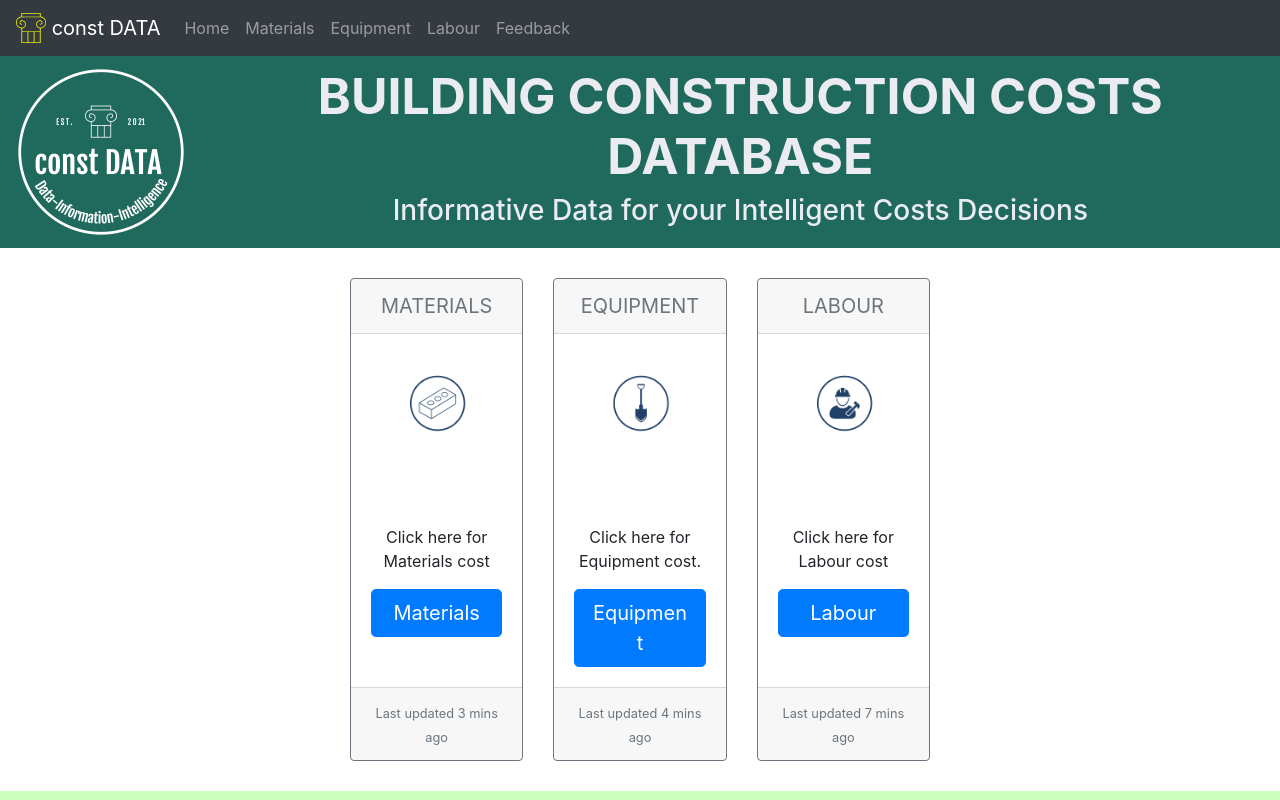
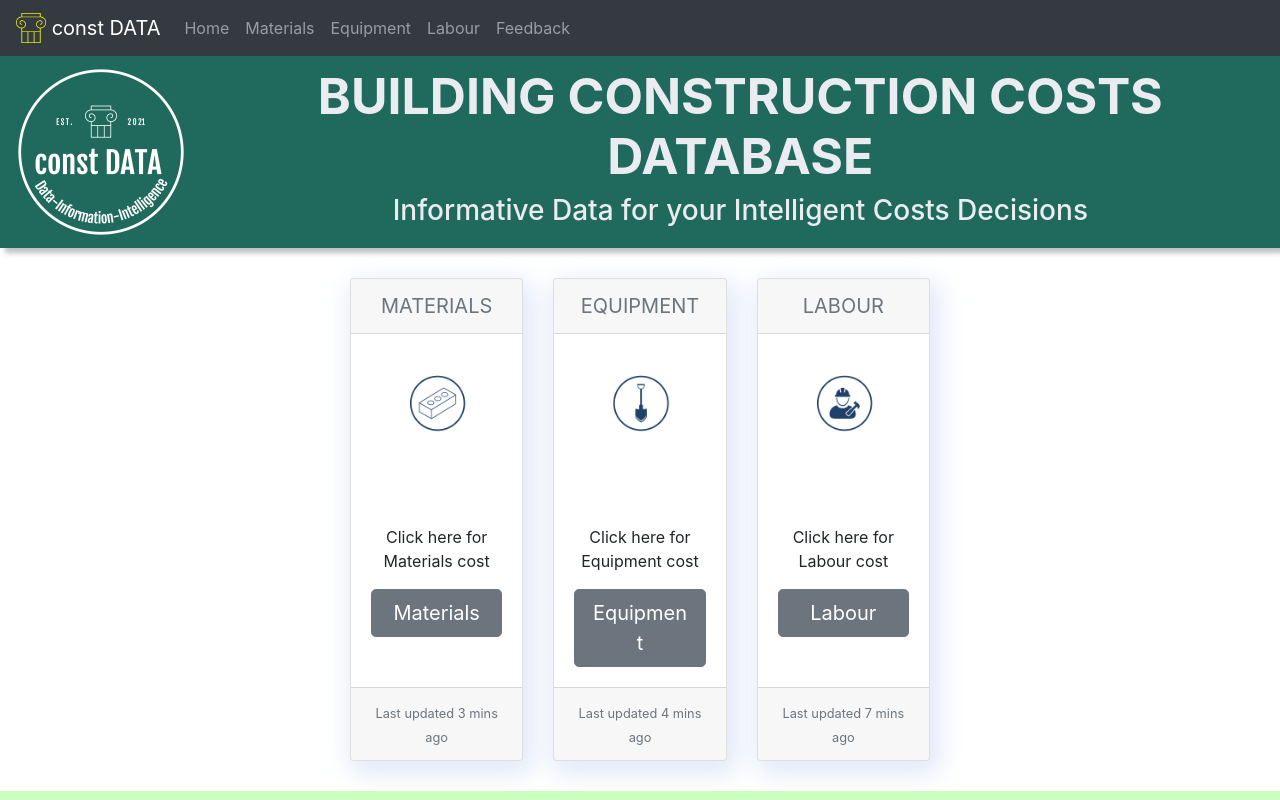
Before and after one commit to kilpatrickap/constdatawebsite, a React (Create React App) app: page / in a window 1280 px wide. Shown: the top 800 px of the page. Built offline with nearby package versions, Linux system fonts and the light colour scheme.

Commit message:
Card decks styled with shadow

```diff
--- a/src/container/Middle.jsx
+++ b/src/container/Middle.jsx
@@ -6,47 +6,54 @@ import Icon_eqpmt from "../assets/eqpmt.png";
 import Icon_lab from "../assets/lab.png";
 import "../styles/middleStyle.css";
 
+const cardStyle = {
+	boxShadow: "5px 8px 24px 5px rgba(208, 216, 243, 0.6)",
+};
+
 function Middle() {
 	return (
 		<div className="center">
 			<CardDeck>
-				<Card border="secondary">
+				<Card border="gray" style={cardStyle}>
 					<Card.Header>MATERIALS</Card.Header>
 					<Image className="card-img" src={Icon_mats} />
 					<Card.Body>
 						<Card.Text>Click here for Materials cost</Card.Text>
 						<Link to="/materials">
-							<Button variant="primary" size="lg" block>Materials</Button>
+							<Button variant="secondary" size="lg" block>
+								Materials
+							</Button>
 						</Link>
-
 					</Card.Body>
 					<Card.Footer>
 						<small className="text-muted">Last updated 3 mins ago</small>
 					</Card.Footer>
 				</Card>
-				<Card border="secondary">
+				<Card border="gray" style={cardStyle}>
 					<Card.Header>EQUIPMENT</Card.Header>
 					<Card.Img variant="top" src={Icon_eqpmt} />
 					<Card.Body>
-						<Card.Text>Click here for Equipment cost.</Card.Text>
+						<Card.Text>Click here for Equipment cost</Card.Text>
 						<Link to="/equipment">
-							<Button variant="primary" size="lg" block>Equipment</Button>
+							<Button variant="secondary" size="lg" block>
+								Equipment
+							</Button>
 						</Link>
-
 					</Card.Body>
 					<Card.Footer>
 						<small className="text-muted">Last updated 4 mins ago</small>
 					</Card.Footer>
 				</Card>
-				<Card border="secondary">
+				<Card border="gray" style={cardStyle}>
 					<Card.Header>LABOUR</Card.Header>
 					<Card.Img variant="top" src={Icon_lab} />
 					<Card.Body>
 						<Card.Text>Click here for Labour cost</Card.Text>
 						<Link to="/labour">
-							<Button variant="primary" size="lg" block>Labour</Button>
+							<Button variant="secondary" size="lg" block>
+								Labour
+							</Button>
 						</Link>
-
 					</Card.Body>
 					<Card.Footer>
 						<small className="text-muted">Last updated 7 mins ago</small>
--- a/src/styles/equipmentTopStyle.css
+++ b/src/styles/equipmentTopStyle.css
@@ -4,6 +4,7 @@
 	padding-top: 10px;
 	padding-bottom: 10px;
 	text-align: center;
+	box-shadow: 5px 5px 5px #8888;
 }
 
 
--- a/src/styles/labourTopStyle.css
+++ b/src/styles/labourTopStyle.css
@@ -4,6 +4,7 @@
 	padding-top: 10px;
 	padding-bottom: 10px;
 	text-align: center;
+	box-shadow: 5px 5px 5px #8888;
 }
 
 
--- a/src/styles/materialTopStyle.css
+++ b/src/styles/materialTopStyle.css
@@ -4,6 +4,7 @@
 	padding-top: 10px;
 	padding-bottom: 10px;
 	text-align: center;
+	box-shadow: 5px 5px 5px #8888;
 }
 
 
--- a/src/styles/topStyle.css
+++ b/src/styles/topStyle.css
@@ -4,6 +4,7 @@
 	padding-top: 10px;
 	padding-bottom: 10px;
 	text-align: center;
+	box-shadow: 5px 5px 5px #8888;
 }
 
 
```
